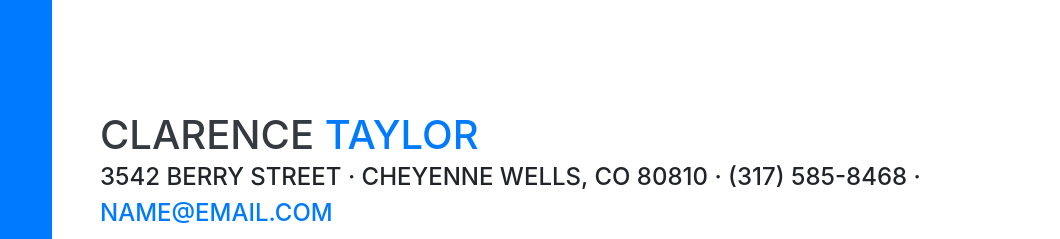
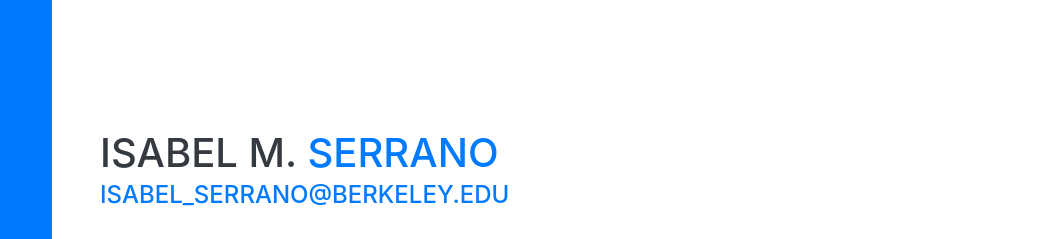
Before and after one commit to isabelserrano/isabelserrano.github.io, a website with bundled scripts: page index.html in a window 1280 px wide. Shown: the part 112-351 px from the top of the page, 220-1280 px from the left. Built offline with nearby package versions, Linux system fonts and the light colour scheme; a web font is replaced by a local one.

Commit message:
Update index.html

```diff
--- a/index.html
+++ b/index.html
@@ -8,7 +8,7 @@
   <meta name="description" content="">
   <meta name="author" content="">
 
-  <title>Resume - Start Bootstrap Theme</title>
+  <title>Resume - Isabel M. Serrano</title>
 
   <!-- Bootstrap core CSS -->
   <link href="vendor/bootstrap/css/bootstrap.min.css" rel="stylesheet">
@@ -27,7 +27,7 @@
 
   <nav class="navbar navbar-expand-lg navbar-dark bg-primary fixed-top" id="sideNav">
     <a class="navbar-brand js-scroll-trigger" href="#page-top">
-      <span class="d-block d-lg-none">Clarence Taylor</span>
+      <span class="d-block d-lg-none">Isabel M. Serrano</span>
       <span class="d-none d-lg-block">
         <img class="img-fluid img-profile rounded-circle mx-auto mb-2" src="img/profile.jpg" alt="">
       </span>
@@ -63,11 +63,11 @@
 
     <section class="resume-section p-3 p-lg-5 d-flex align-items-center" id="about">
       <div class="w-100">
-        <h1 class="mb-0">Clarence
-          <span class="text-primary">Taylor</span>
+        <h1 class="mb-0">Isabel M.
+          <span class="text-primary">Serrano</span>
         </h1>
-        <div class="subheading mb-5">3542 Berry Street · Cheyenne Wells, CO 80810 · (317) 585-8468 ·
-          <a href="mailto:name@email.com">name@email.com</a>
+        <div class="subheading mb-5">
+          <a href="mailto:name@email.com">isabel_serrano@berkeley.edu</a>
         </div>
         <p class="lead mb-5">I am experienced in leveraging agile frameworks to provide a robust synopsis for high level overviews. Iterative approaches to corporate strategy foster collaborative thinking to further the overall value proposition.</p>
         <div class="social-icons">
```
